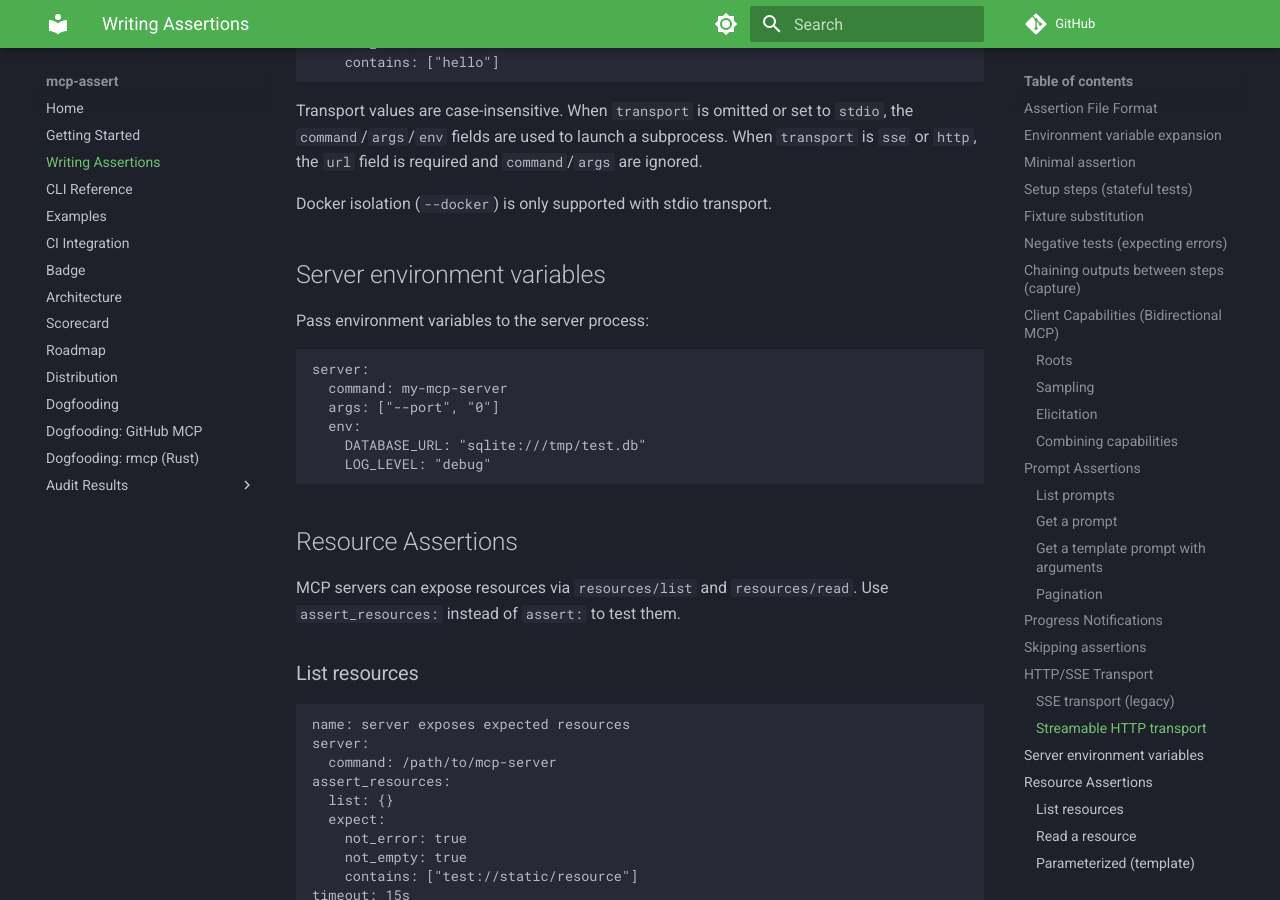
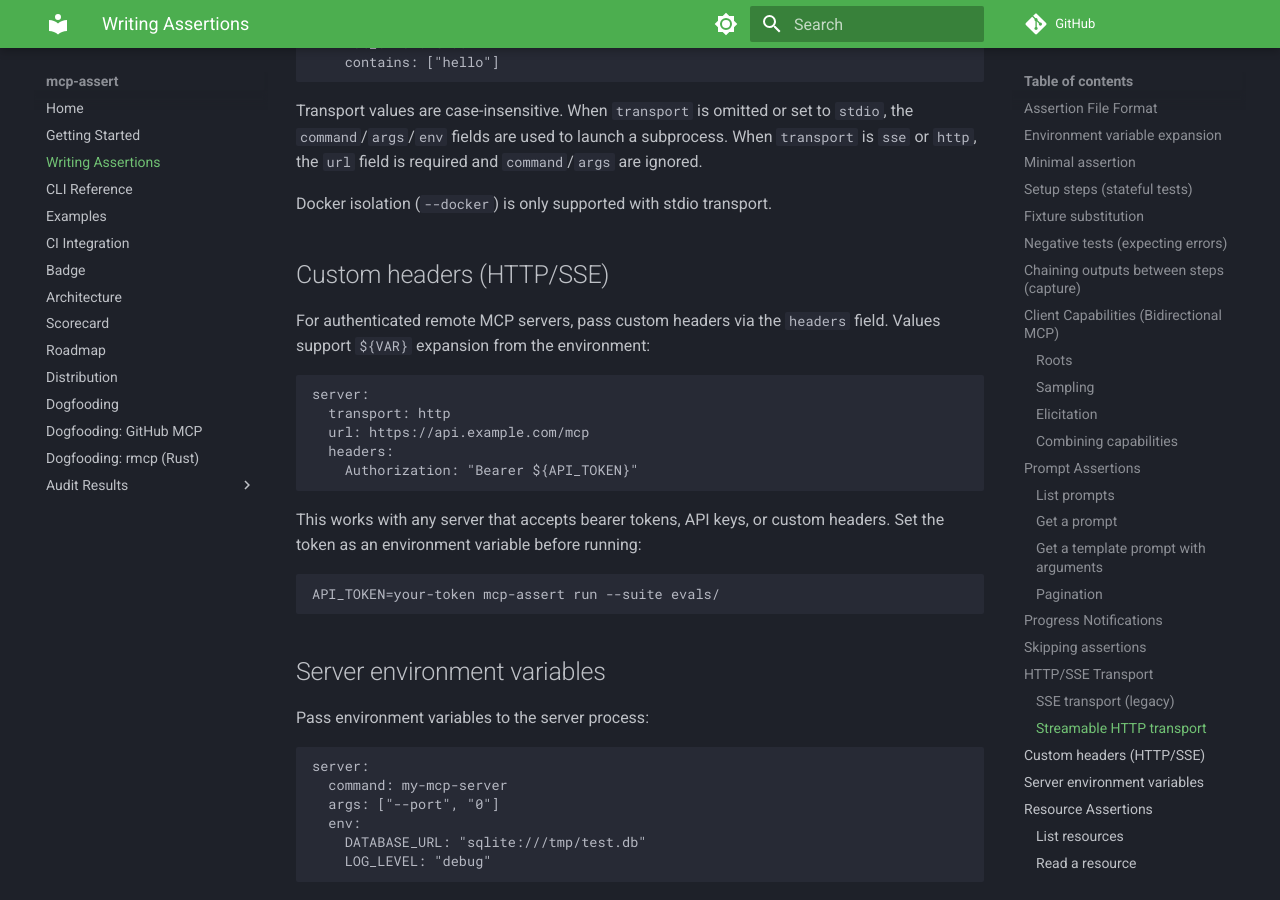
Before and after one commit to blackwell-systems/mcp-assert, an MkDocs documentation site: the page built from docs/writing-assertions.md, in a window 1280 px wide and 900 px high, scrolled down 9778 px. Built offline with MkDocs 1.6.1 and Material for MkDocs 9.7.7, drawn with Linux system fonts in a browser that asks for light colours; comment, search, counter and statistics services are not loaded.

Commit message:
docs: update changelog, features, roadmap, distribution, and writing-assertions
Changelog: added everything-ts, terraform, notion suites, headers
support, updated totals to 296 assertions / 25 suites / 17 servers.
FEATURES.md: headers field documented in transport table with example.
Roadmap: OAuth gap updated to "mostly supported" with headers.
Distribution: three new server suites added to shipped table.
Writing-assertions: new "Custom headers" section with example.

````diff
--- a/docs/writing-assertions.md
+++ b/docs/writing-assertions.md
@@ -443,6 +443,24 @@ Transport values are case-insensitive. When `transport` is omitted or set to `st
 
 Docker isolation (`--docker`) is only supported with stdio transport.
 
+## Custom headers (HTTP/SSE)
+
+For authenticated remote MCP servers, pass custom headers via the `headers` field. Values support `${VAR}` expansion from the environment:
+
+```yaml
+server:
+  transport: http
+  url: https://api.example.com/mcp
+  headers:
+    Authorization: "Bearer ${API_TOKEN}"
+```
+
+This works with any server that accepts bearer tokens, API keys, or custom headers. Set the token as an environment variable before running:
+
+```bash
+API_TOKEN=your-token mcp-assert run --suite evals/
+```
+
 ## Server environment variables
 
 Pass environment variables to the server process:
````
Also changed, not shown: CHANGELOG.md (+5 -1 lines), FEATURES.md (+13 -2 lines), docs/distribution.md (+4 -1 lines), docs/roadmap.md (+1 -1 lines).
